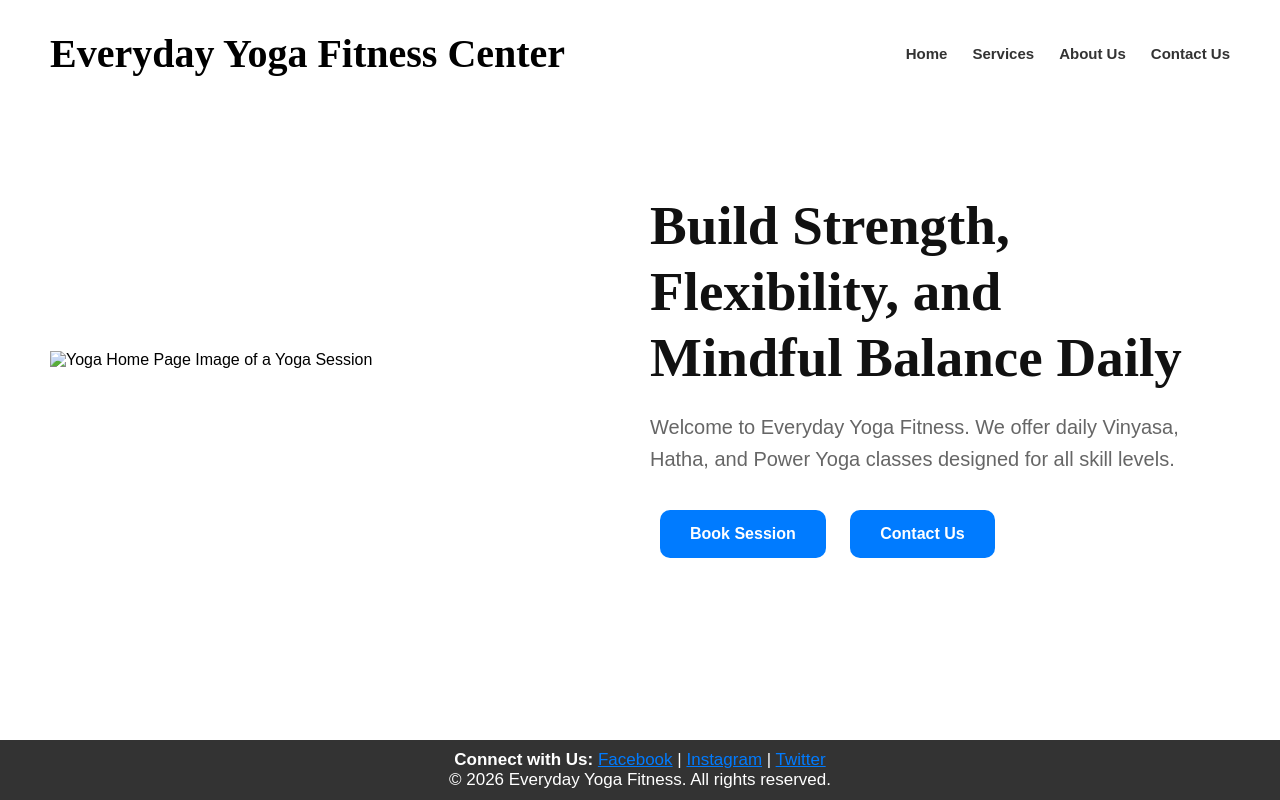
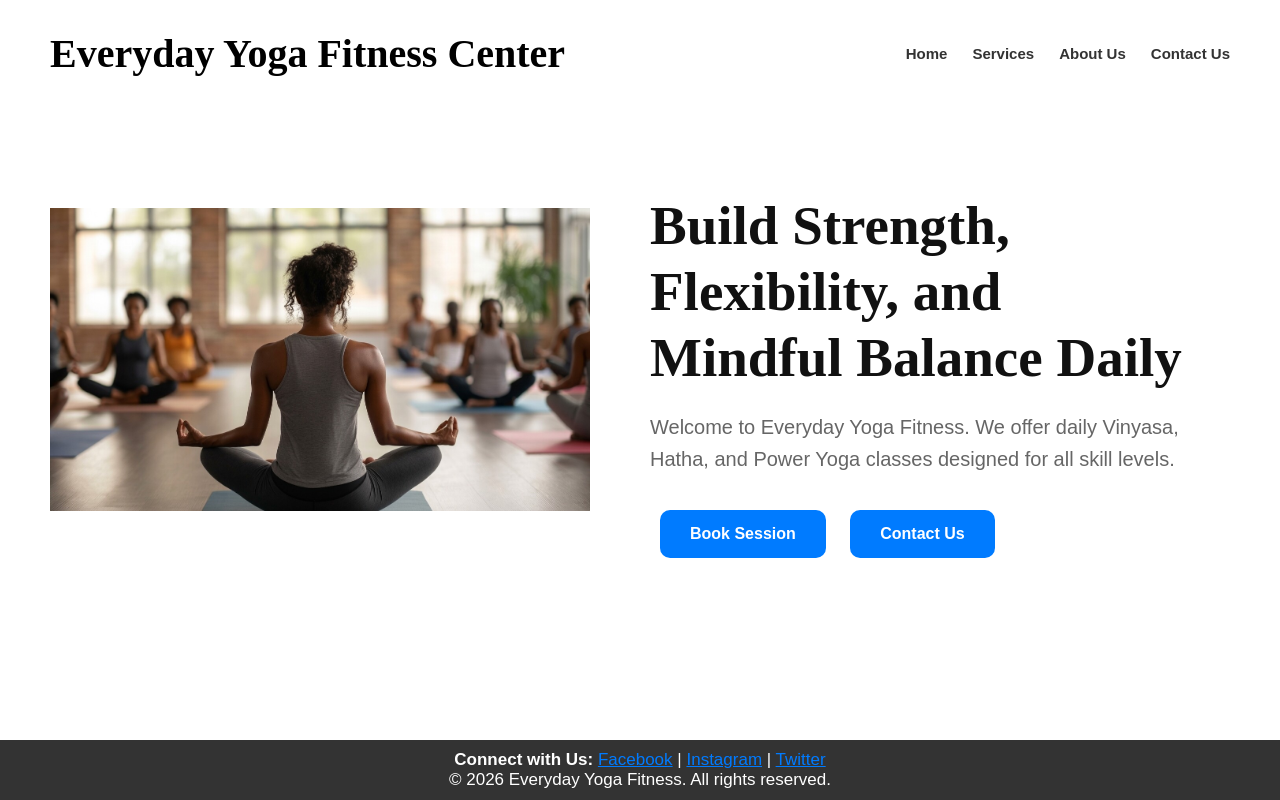
Before and after one commit to MichaelMulwaM/everydayyogafitness, a plain HTML site: page index.html in a window 1280 px wide. Drawn offline with Linux system fonts and the light colour scheme.

Commit message:
Update hero image with optimized smaller version

```diff
--- a/index.html
+++ b/index.html
@@ -23,7 +23,7 @@
     <main>
 
         <aside>
-            <img src="images/yogaclassmain.jpg" alt="Yoga Home Page Image of a Yoga Session" width="1000">
+            <img src="images/yogaclassmain.jpeg" alt="Yoga Home Page Image of a Yoga Session" width="1000">
         </aside>
 
 
```
